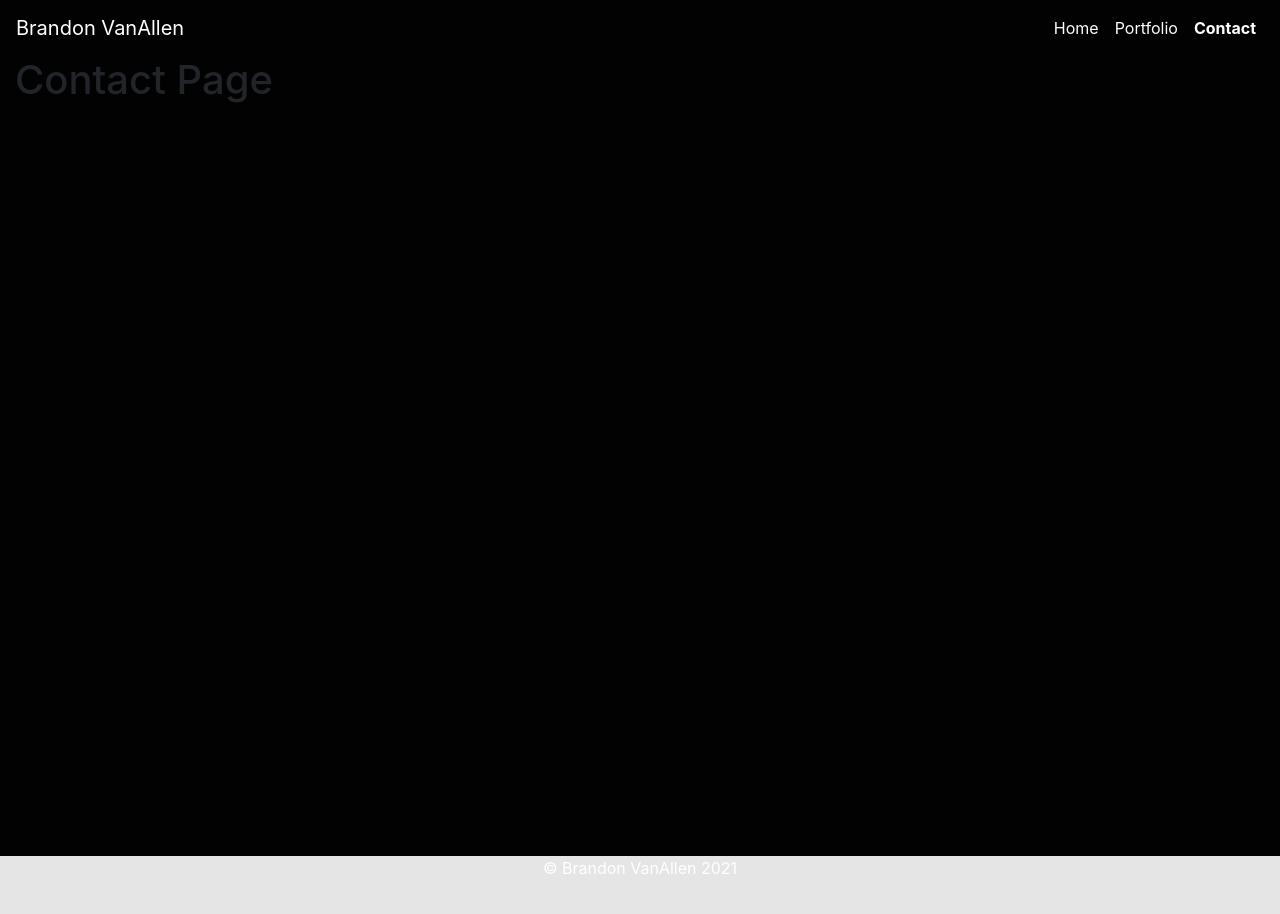
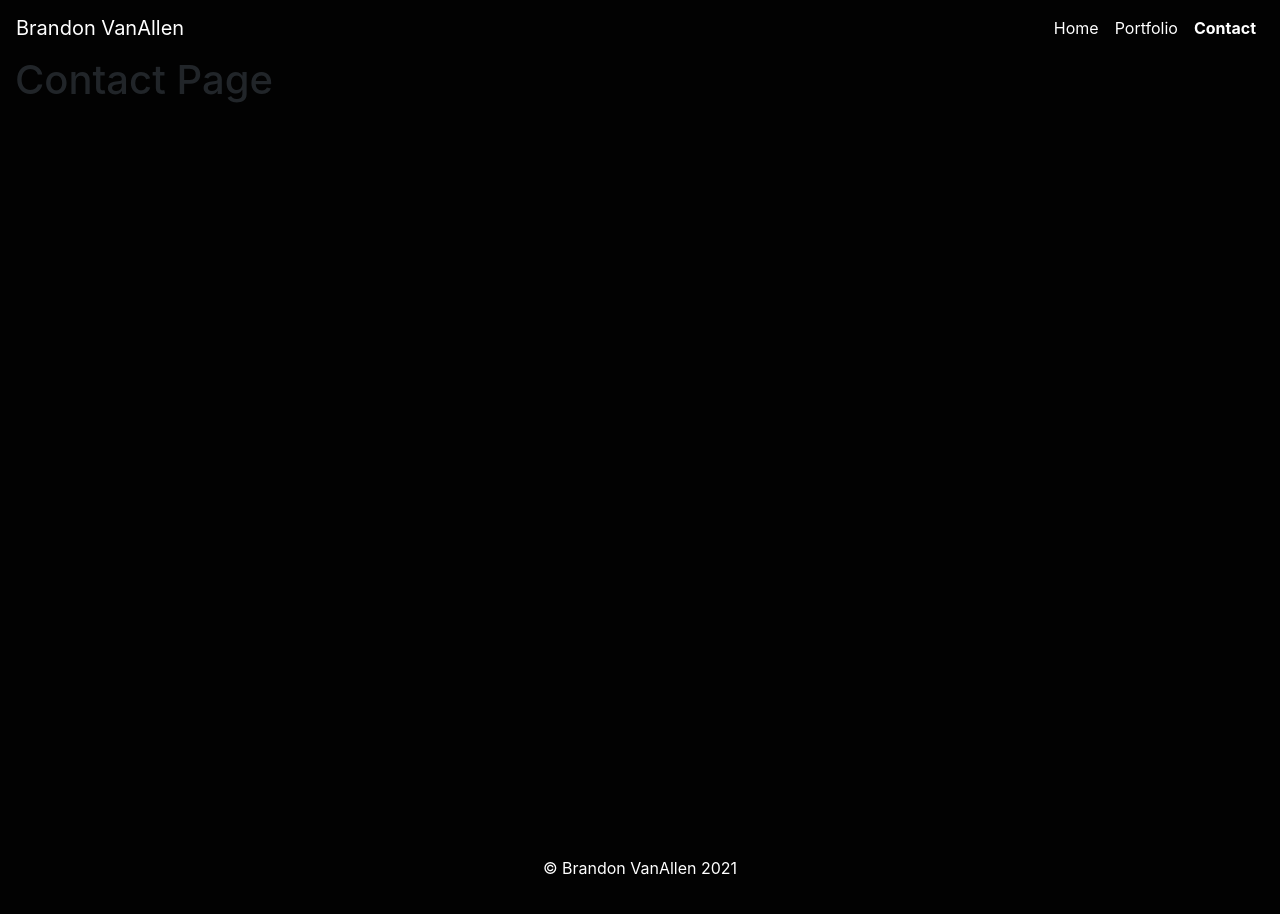
Before and after one commit to BrandonVA/BrandonVA.github.io, a React (Create React App) app: page /contact in a window 1280 px wide. Built offline with nearby package versions, Linux system fonts and the light colour scheme.

Commit message:
Changed background color.

```diff
--- a/src/components/Footer/style.css
+++ b/src/components/Footer/style.css
@@ -1,3 +1,3 @@
 .footer {
-  background: #e5e5e5;
+  background: #020202;
 }
```
